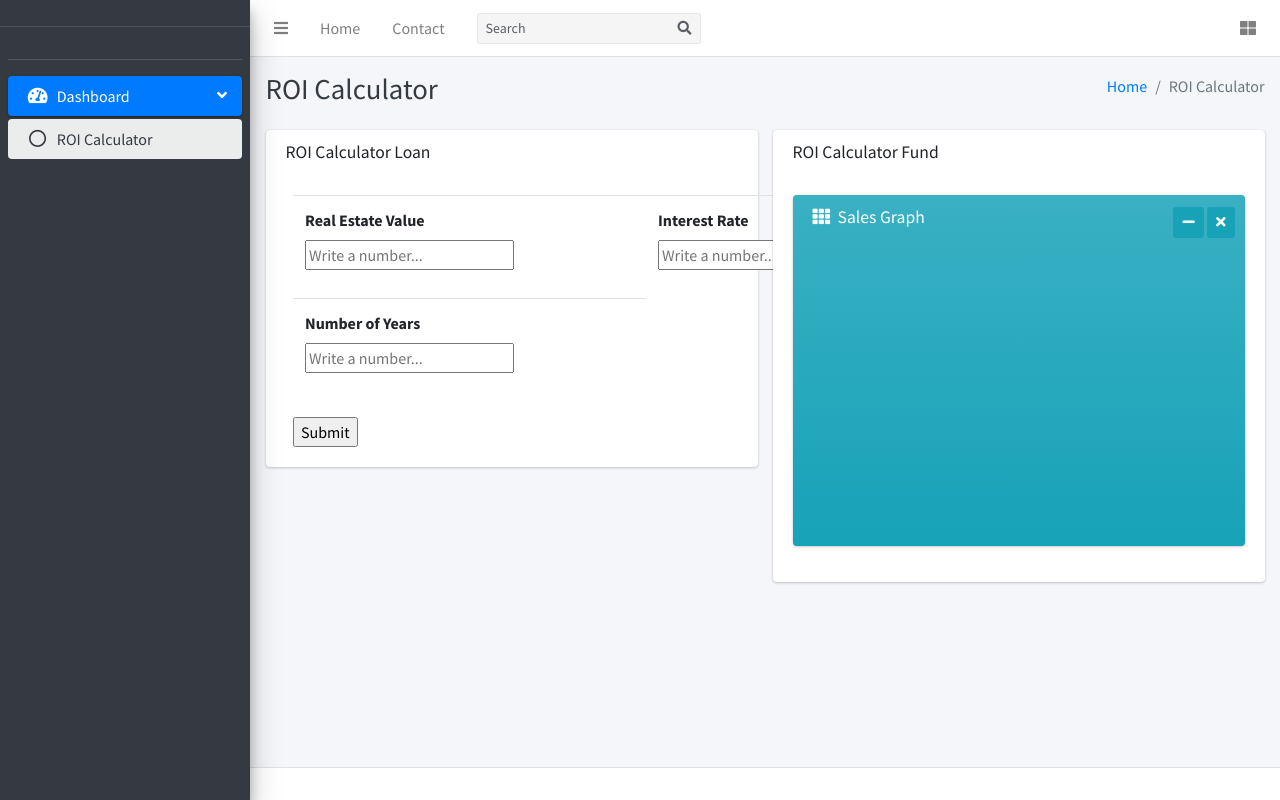
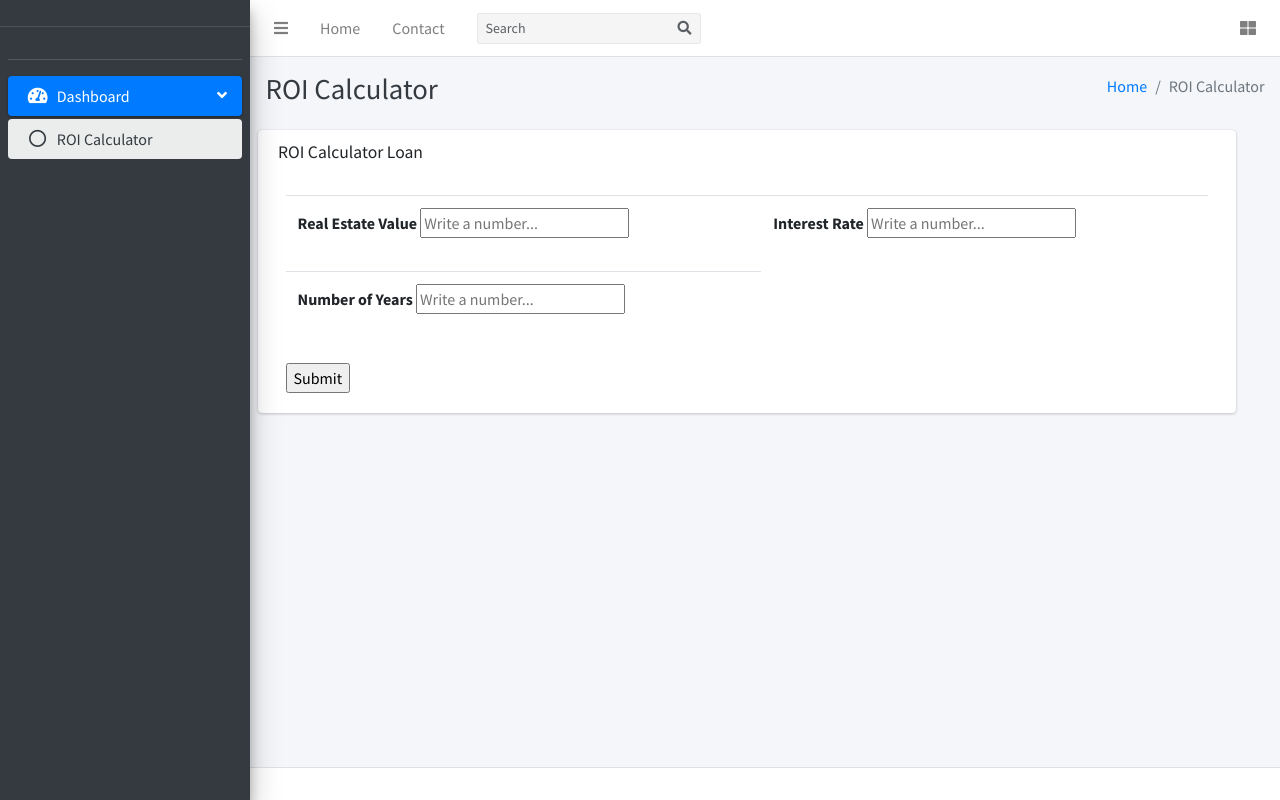
Before and after one commit to bmaelum/roi_calculator, a Flask app: page / in a window 1280 px wide. Run offline with Flask 2, Linux system fonts and the light colour scheme; some libraries are stand-ins or nearby versions.

Commit message:
Minor change

```diff
--- a/templates/index.html
+++ b/templates/index.html
@@ -132,7 +132,6 @@ to get the desired effect
     <div class="content">
       <div class="container-fluid">
         <div class="row">
-          <div class="col-lg-6">
             <div class="card">
               <div class="card-header border-0">
                 <div class="d-flex justify-content-between">
@@ -287,48 +286,9 @@ to get the desired effect
               </div>
             </div>
 
-          </div>
+
           <!-- /.col-md-6 -->
-          <div class="col-lg-6">
-            <div class="card">
-              <div class="card-header border-0">
-                <div class="d-flex justify-content-between">
-                  <h3 class="card-title">ROI Calculator Fund</h3>
-                </div>
-              </div>
-              <div class="card-body">
-                <!-- solid sales graph -->
-            <div class="card bg-gradient-info">
-              <div class="card-header border-0">
-                <h3 class="card-title">
-                  <i class="fas fa-th mr-1"></i>
-                  Sales Graph
-                </h3>
 
-                <div class="card-tools">
-                  <button type="button" class="btn bg-info btn-sm" data-card-widget="collapse">
-                    <i class="fas fa-minus"></i>
-                  </button>
-                  <button type="button" class="btn bg-info btn-sm" data-card-widget="remove">
-                    <i class="fas fa-times"></i>
-                  </button>
-                </div>
-              </div>
-              <div class="card-body">
-                <canvas class="chart" id="line-chart" style="min-height: 250px; height: 250px; max-height: 250px; max-width: 100%;"></canvas>
-              </div>
-              <!-- /.card-body -->
-
-              <!-- /.card-footer -->
-            </div>
-            <!-- /.card -->
-
-              </div>
-            </div>
-            <!-- /.card -->
-
-
-          </div>
           <!-- /.col-md-6 -->
         </div>
         <!-- /.row -->
```
